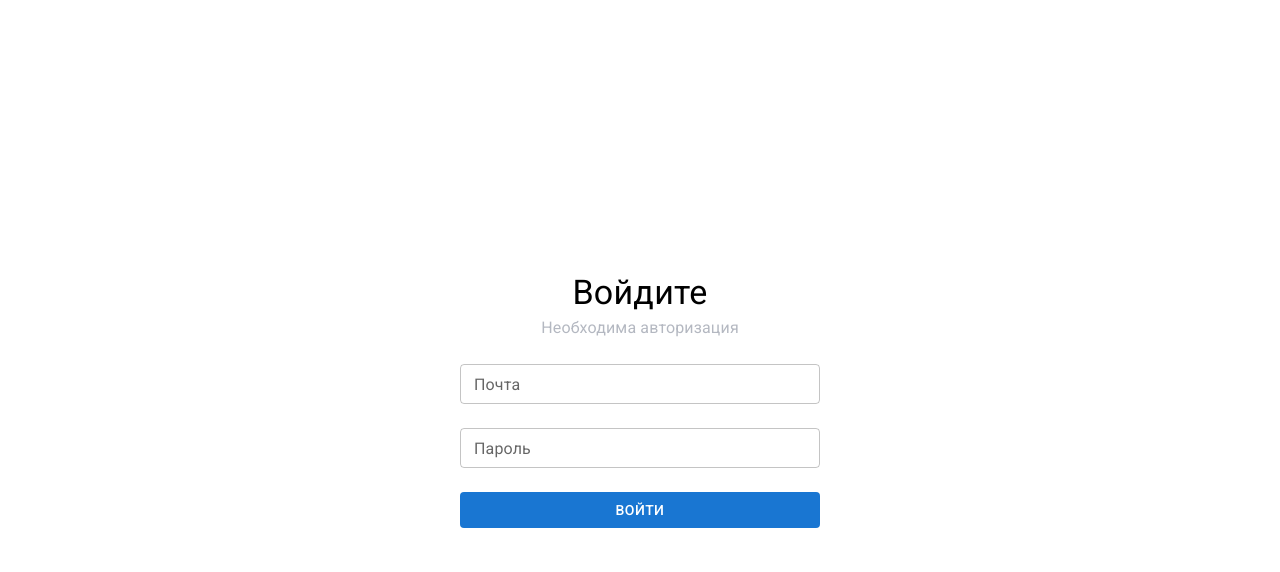
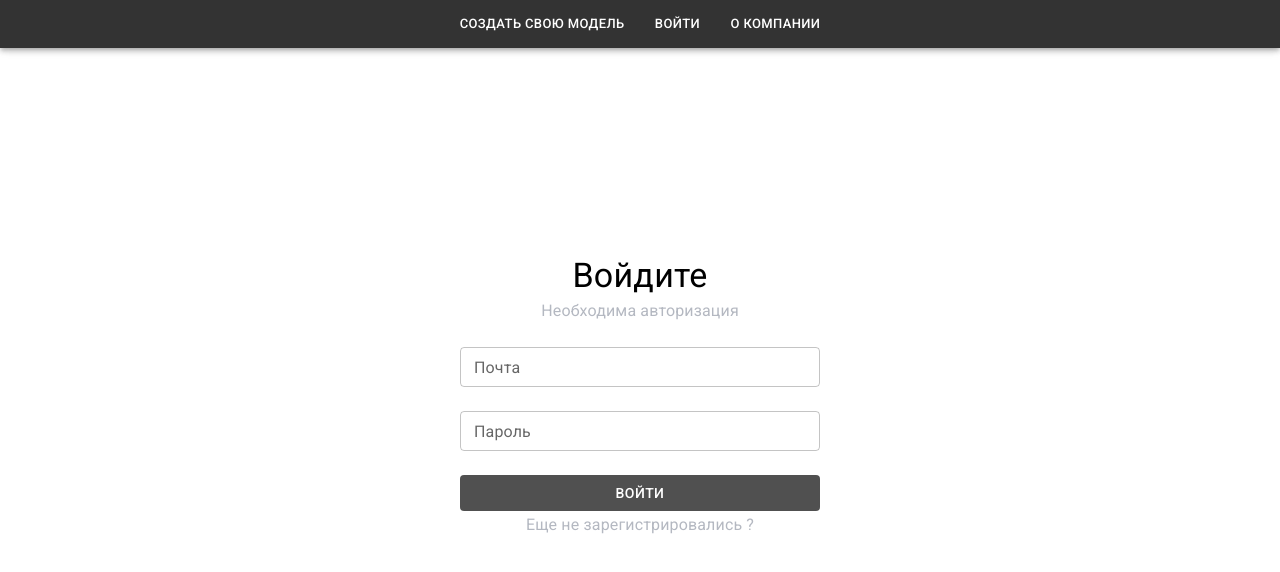
Before and after one commit to rombal-tech/awako-web, a React (Create React App) app: page /login in a window 1280 px wide. Shown: the top 572 px of the page. Built offline with nearby package versions, Linux system fonts and the light colour scheme.

Commit message:
Реализован header и favicon

```diff
--- a/public/index.html
+++ b/public/index.html
@@ -26,7 +26,7 @@
       work correctly both with client-side routing and a non-root public URL.
       Learn how to configure a non-root public URL by running `npm run build`.
     -->
-    <title>React App</title>
+    <title>Database Modeling</title>
   </head>
   <body>
     <noscript>You need to enable JavaScript to run this app.</noscript>
--- a/src/components/auth/login/LoginPage.css
+++ b/src/components/auth/login/LoginPage.css
@@ -16,3 +16,9 @@
 .login_page_form {
     max-width: 360px;
 }
+
+.reg-question a {
+    color: rgb(180, 184, 193);
+    text-decoration: none;
+    margin-top: 20px;
+}
--- a/src/components/auth/login/LoginPage.tsx
+++ b/src/components/auth/login/LoginPage.tsx
@@ -2,9 +2,11 @@ import React from 'react';
 import Typography from '@mui/material/Typography';
 import TextField from '@mui/material/TextField';
 import Button from '@mui/material/Button';
+import { NavLink } from 'react-router-dom';
 import { useForm, Controller, SubmitHandler, useFormState } from 'react-hook-form';
 import { emailValidation, passwordValidation } from './Validation';
 import ILoginPage from './ILoginPage';
+import Header from '../../home/header/header';
 import './LoginPage.css';
 
 const onSubmit: SubmitHandler<ILoginPage> = (data) => console.log(data);
@@ -14,6 +16,10 @@ const LoginPage = () => {
 		control,
 	});
 	return (
+		<>
+			<div>
+				<Header />
+			</div>
 			<div className="login-page">
 				<Typography variant="h4" component="div">
 					Войдите
@@ -61,6 +67,7 @@ const LoginPage = () => {
 					<Button
 						variant="contained"
 						type="submit"
+						style={{ backgroundColor: '#505050' }}
 						fullWidth
 						disableElevation
 						sx={{
@@ -69,8 +76,16 @@ const LoginPage = () => {
 					>
 						Войти
 					</Button>
+					<div className="reg-question">
+						<NavLink to="/registration">
+							<Typography variant="subtitle1" component="div" gutterBottom>
+								Еще не зарегистрировались ?
+							</Typography>
+						</NavLink>
+					</div>
 				</form>
 			</div>
+		</>
 	);
 };
 
--- a/src/components/home/HomePage.tsx
+++ b/src/components/home/HomePage.tsx
@@ -4,7 +4,6 @@ import Header from './header/header';
 const HomePage = () => (
 	<div className="home-page">
 		<Header />
-		<h1>Home Page</h1>
 	</div>
 );
 
--- a/src/components/home/header/header.css
+++ b/src/components/home/header/header.css
@@ -1,4 +1,14 @@
-.login-button {
-    color: navy;
+.login-button a {
+    color: white;
     text-decoration: none
 }
+
+.appBar {
+    height: 48px;
+    align-items: center;
+}
+
+.brandName a {
+    color: white;
+    text-decoration: none
+}
--- a/src/components/home/header/header.tsx
+++ b/src/components/home/header/header.tsx
@@ -1,23 +1,24 @@
 import React from 'react';
-import { Button } from '@material-ui/core';
+import { Button, AppBar, Toolbar, Stack } from '@material-ui/core';
 import { NavLink } from 'react-router-dom';
 import './header.css';
 
 const Header = () => (
-	<nav>
-		<div>
-			<Button variant="outlined" color="secondary">
-				<div>
-					<NavLink to="/login">LOGIN</NavLink>
-				</div>
-			</Button>
-			<Button variant="outlined" color="secondary">
-				<div>
-					<NavLink to="/registration">SIGN UP</NavLink>
-				</div>
-			</Button>
-		</div>
-	</nav>
+	<AppBar position="fixed" style={{ backgroundColor: 'rgba(0,0,0,0.8)' }} className="appBar">
+		<Toolbar variant="dense">
+			<Stack spacing={2} direction="row" className="login-button">
+				<Button variant="text" color="primary" size="small">
+					<NavLink to="/registration">СОЗДАТЬ СВОЮ МОДЕЛЬ</NavLink>
+				</Button>
+				<Button variant="text" color="inherit" size="small">
+					<NavLink to="/login">Войти</NavLink>
+				</Button>
+				<Button variant="text" color="inherit" size="small">
+					<NavLink to="/">О компании</NavLink>
+				</Button>
+			</Stack>
+		</Toolbar>
+	</AppBar>
 );
 
 export default Header;
```
Lines whose indentation alone changed are shown as unchanged.
